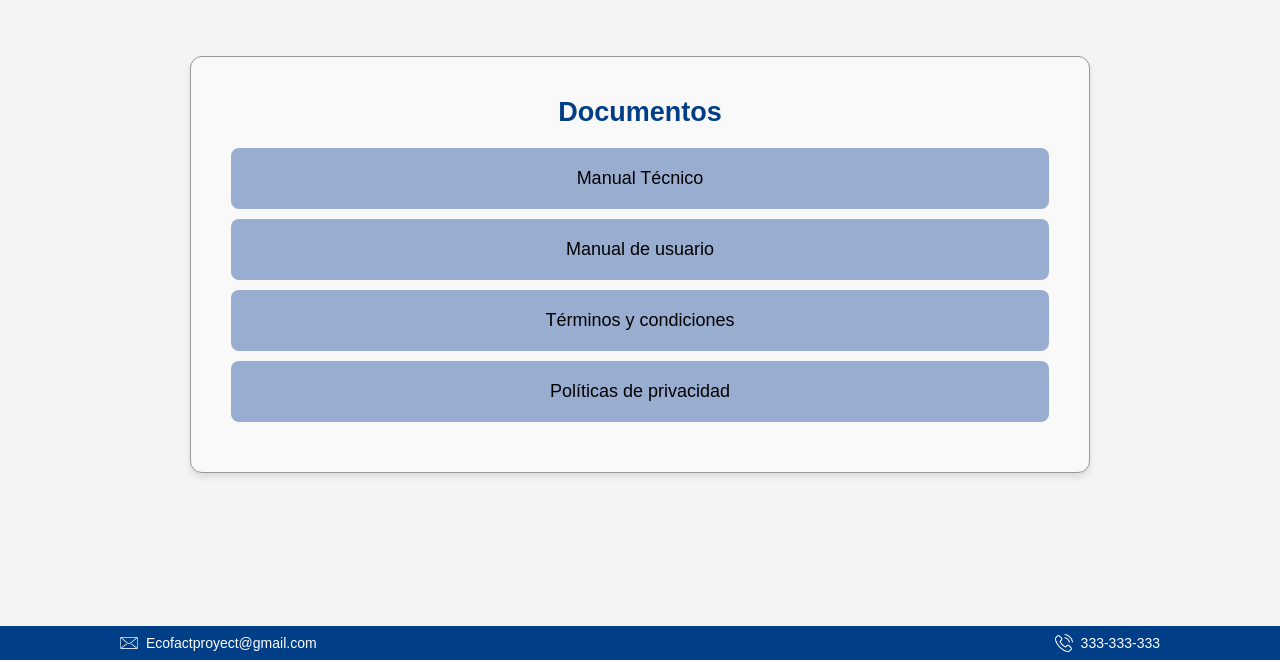
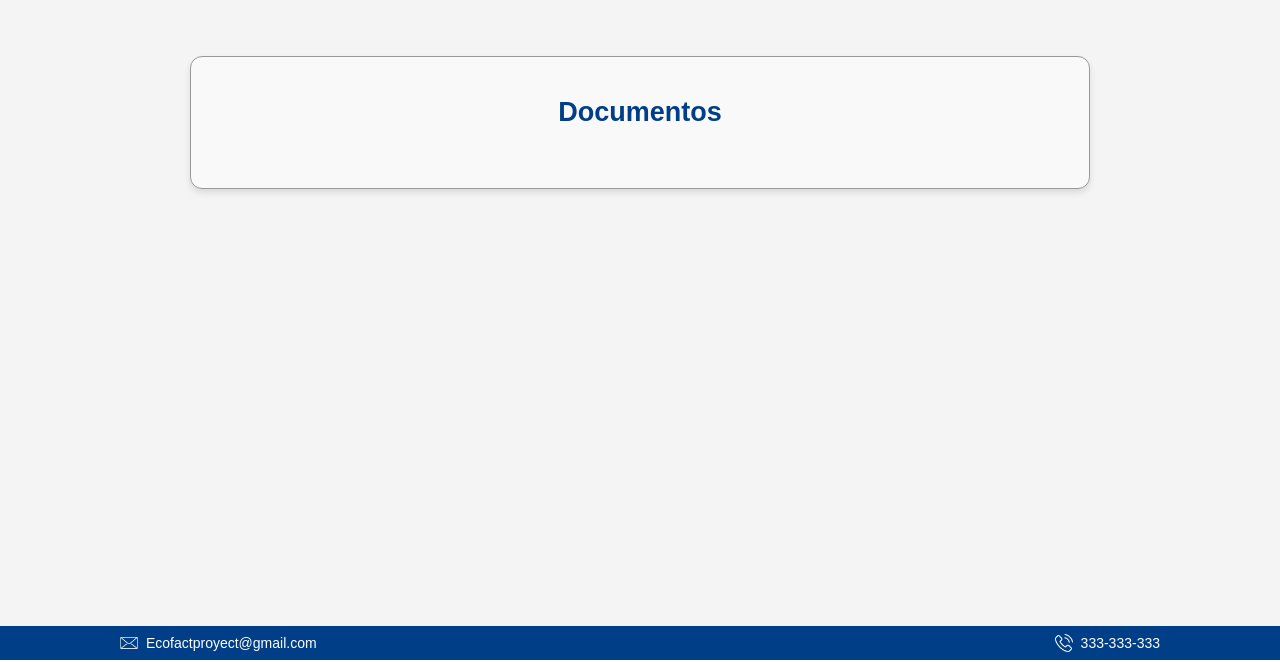
Before and after one commit to Infona2049/Proyecto, a Django app: page /documentos/ in a window 1280 px wide. Shown: the part 104-766 px from the top of the page. Run offline with Django 5.2, Linux system fonts and the light colour scheme; the visitor is signed in with stand-in values (Sample User, id 1).

Commit message:
Se agregaron los documentos faltantes a media/documents y en el template de documentos se agrego las restricciones de los documentos por rol

```diff
--- a/core/templates/core/documentos.html
+++ b/core/templates/core/documentos.html
@@ -36,10 +36,28 @@
   <!-- Contenedor de documentos -->
   <section class="documentos">
     <h3>Documentos</h3>
-    <a href="{% static 'media/documents/Manual Tecnico.pdf' %}" class="doc-item" download>Manual Técnico</a>
-    <a href="{% static 'core/doc/manual_usuario.pdf' %}" class="doc-item" download>Manual de usuario</a>
-    <a href="{% static 'media/documents/Politica de proteccion de datos.pdf' %}" class="doc-item" download>Términos y condiciones</a>
-    <a href="{% static 'media/documents/POLÍTICAS DE PRIVACIDAD.docx.pdf' %}" class="doc-item" download>Políticas de privacidad</a>
+
+    <!-- Documentos para Administrador -->
+    {% if user.rol_usuario == 'admin' %}
+      <a href="{% static 'media/documents/Manual Usuario Administrador.pdf' %}" class="doc-item" download>Manual de Usuario Administrador</a>
+      <a href="{% static 'media/documents/Manual Tecnico.pdf' %}" class="doc-item" download>Manual Técnico</a>
+      <a href="{% static 'media/documents/Politica de proteccion de datos.pdf' %}" class="doc-item" download>Política de Protección de Datos</a>
+      <a href="{% static 'media/documents/POLÍTICAS DE PRIVACIDAD.docx.pdf' %}" class="doc-item" download>Políticas de Privacidad</a>
+    {% endif %}
+
+    <!-- Documentos para Vendedor -->
+    {% if user.rol_usuario == 'vendedor' %}
+      <a href="{% static 'media/documents/Manual Usuario Vendedor.pdf' %}" class="doc-item" download>Manual de Usuario Vendedor</a>
+      <a href="{% static 'media/documents/Politica de proteccion de datos.pdf' %}" class="doc-item" download>Política de Protección de Datos</a>
+      <a href="{% static 'media/documents/POLÍTICAS DE PRIVACIDAD.docx.pdf' %}" class="doc-item" download>Políticas de Privacidad</a>
+    {% endif %}
+
+    <!-- Documentos para Cliente -->
+    {% if user.rol_usuario == 'cliente' %}
+      <a href="{% static 'media/documents/Manual Usuario Cliente.pdf' %}" class="doc-item" download>Manual de Usuario Cliente</a>
+      <a href="{% static 'media/documents/Politica de proteccion de datos.pdf' %}" class="doc-item" download>Política de Protección de Datos</a>
+      <a href="{% static 'media/documents/POLÍTICAS DE PRIVACIDAD.docx.pdf' %}" class="doc-item" download>Políticas de Privacidad</a>
+    {% endif %}
   </section>
 
   <!-- Pie de página -->
```
Also changed, not shown: 3 other files.
